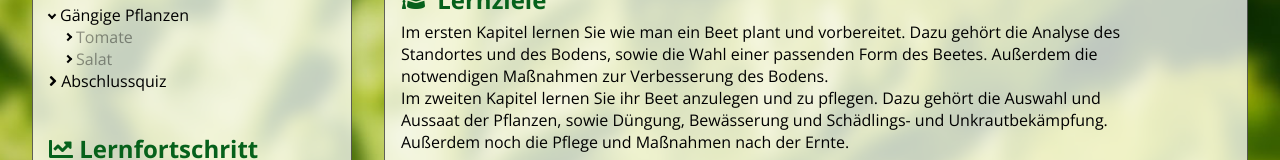
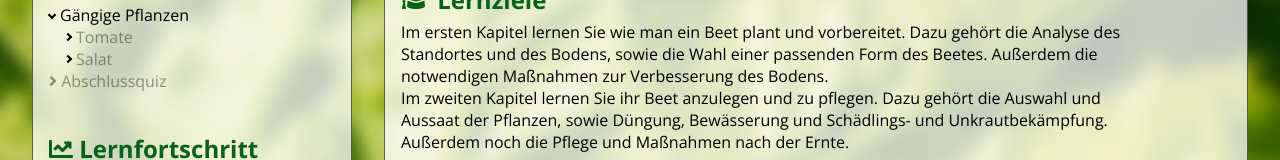
Before and after one commit to mathiasw91/ll-wbt, a React (Create React App) app: page / in a window 1280 px wide. Shown: the part 324-484 px from the top of the page. Built offline with nearby package versions, Linux system fonts and the light colour scheme; what flux would draw is missing.

Commit message:
Abschlussquiz locked bis beide Kapitel vollständig sind

```diff
--- a/src/components/Sidebar.js
+++ b/src/components/Sidebar.js
@@ -6,6 +6,8 @@ import * as AppActions from '../flux/AppActions'
 class Sidebar extends React.Component {
 
   render() {
+    let abschlussLocked = true
+    if(this.props.chapters[0].chapterComplete && this.props.chapters[1].chapterComplete) abschlussLocked = false
     return (<aside id="sidebar">
     	<div id="sidebar-navigation">
     	<h2>Themen</h2>
@@ -13,7 +15,9 @@ class Sidebar extends React.Component {
         {this.props.chapters.map((chapter, index) =>
           <Chapter data={chapter} index={index}/>
         )}
-        <NavLink to={`${process.env.PUBLIC_URL}/abschluss`} className="extralink" activeClassName="active" ><i class="fa fa-angle-right"></i> Abschlussquiz</NavLink>
+        <NavLink to={`${process.env.PUBLIC_URL}/abschluss`} className={"extralink "+(abschlussLocked?'locked':'')} activeClassName="active"
+        onClick={(event)=>{if(abschlussLocked)event.preventDefault()}}
+        title={abschlussLocked?'Dieser Inhalt muss erst freigeschaltet werden': 'Abschlussquiz'}><i class="fa fa-angle-right"></i> Abschlussquiz</NavLink>
       </div>
       {(this.props.latest.length != 0) && (<div id="latest-themes">
         <h2><i class="fa fa-list-ul"></i> Zuletzt besucht</h2>
--- a/src/index.css
+++ b/src/index.css
@@ -75,7 +75,7 @@ a.sidebar-theme:not(.quiz-complete) .checkmark {
   display: none;
 }
 
-a.sidebar-theme.locked {
+a.sidebar-theme.locked, a.extralink.locked {
   cursor: not-allowed;
   color: rgba(0,0,0,0.4) !important;
 }
```
